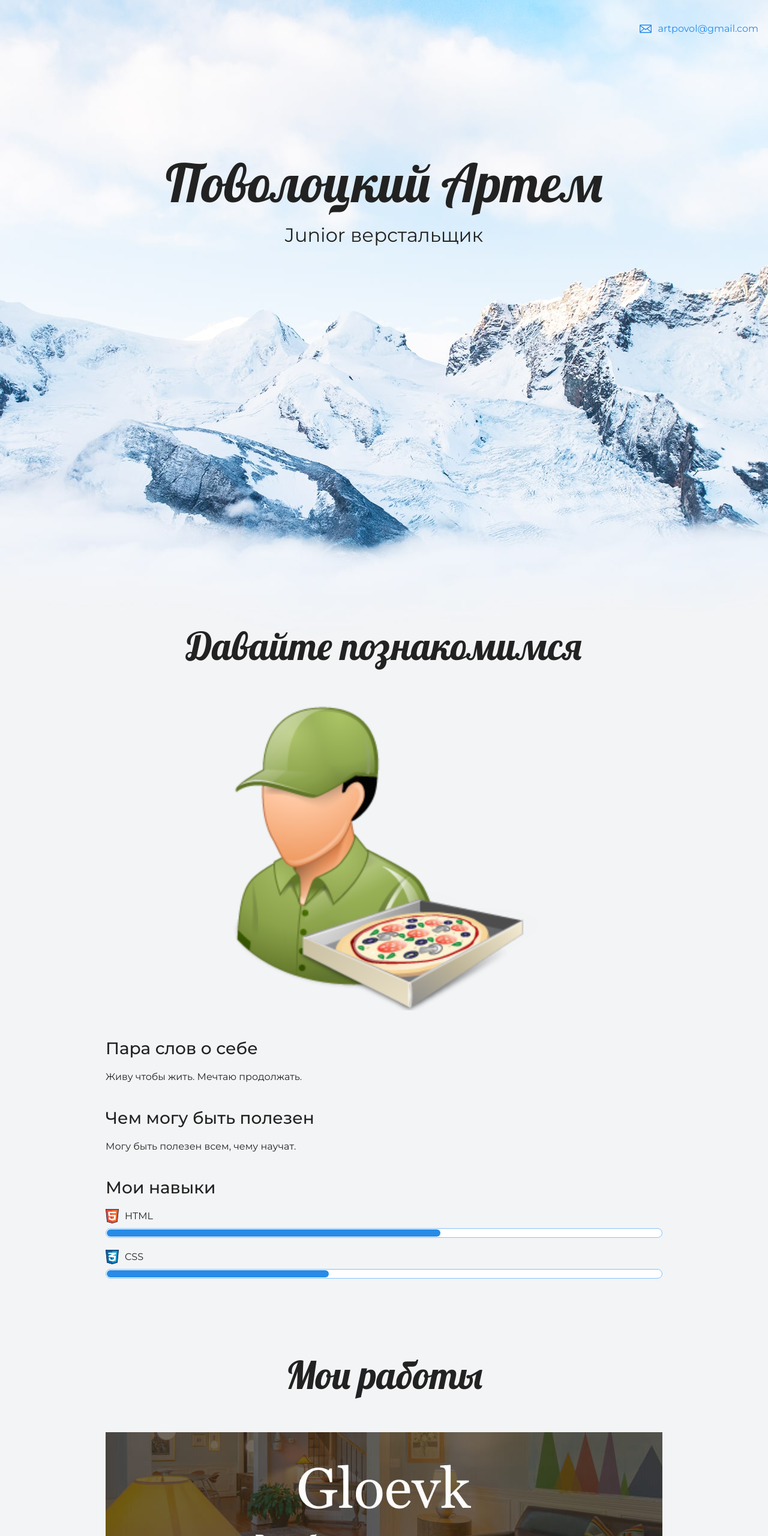
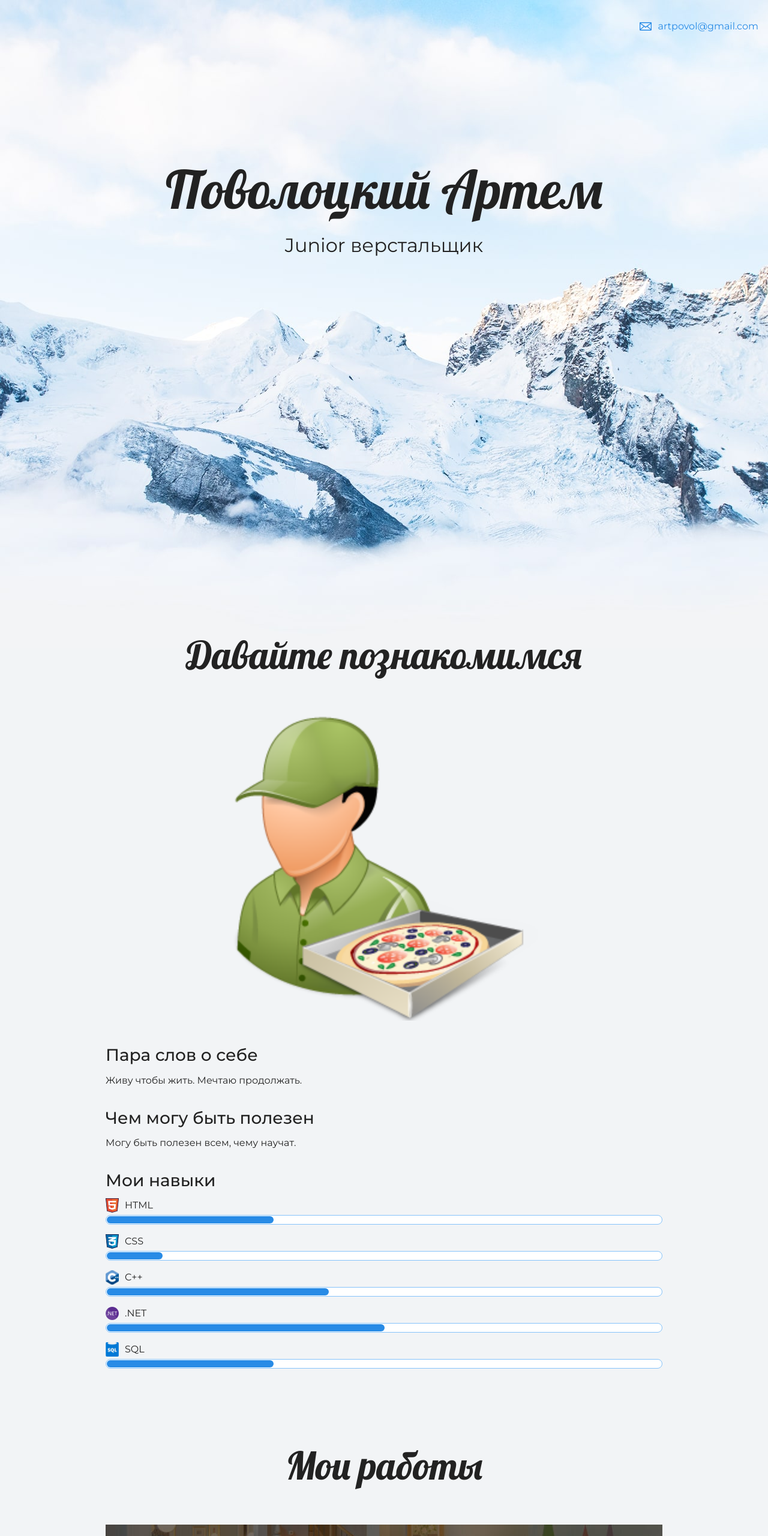
Before and after one commit to artpovol/ti-2, a plain HTML site: page index.html in a window 1280 px wide. Shown: the top 2560 px of the page at 60% size. Drawn offline with Linux system fonts and the light colour scheme.

Commit message:
add new skill bars. add adaptation

```diff
--- a/index.html
+++ b/index.html
@@ -2,6 +2,7 @@
 <html lang="ru">
   <head>
     <meta charset="UTF-8">
+    <meta name="viewport" content="width=device-width, initial-scale=1.0">
     <link rel="stylesheet" href="style.css">
     <link href="https://fonts.googleapis.com/css?family=Montserrat:400,500,700|Old+Standard+TT&display=swap&subset=cyrillic" rel="stylesheet">
     <link rel="preconnect" href="https://fonts.googleapis.com">
@@ -28,7 +29,7 @@
       <div class="container">
         <h2 class="subheading">Давайте познакомимся</h2>
         <figure class="user-image">
-          <img src="files/user.png" width="512" height="512" alt="Фотография Поволоцкого Артема" title="artpovol with pizza (very tasty)">
+          <img src="files/user.png"  width="512" height="512" alt="Фотография Поволоцкого Артема" title="artpovol with pizza (very tasty)">
         </figure>
         <h3>Пара слов о себе</h3>
         <p>Живу чтобы жить. Мечтаю продолжать.</p>
@@ -38,9 +39,15 @@
           <h3>Мои навыки</h3>
           <dl class="skills-list">
             <dt class="skill-html">HTML</dt>
-            <dd class="level"><div style="width: 60%;">60%</div></dd>
+            <dd class="level"><div style="width: 30%;">30%</div></dd>
             <dt class="skill-css">CSS</dt>
+            <dd class="level"><div style="width: 10%;">10%</div></dd>
+            <dt class="skill-cpp">C++</dt>
             <dd class="level"><div style="width: 40%;">40%</div></dd>
+            <dt class="skill-net">.NET</dt>
+            <dd class="level"><div style="width: 50%;">50%</div></dd>
+            <dt class="skill-sql">SQL</dt>
+            <dd class="level"><div style="width: 30%;">30%</div></dd>
           </dl>
         </div>
       </div>
--- a/style.css
+++ b/style.css
@@ -1,14 +1,19 @@
 body {
     margin: 0;
-    min-width: 960px;
+    min-width: 320px;
     font-family: "Montserrat", "Helvetica", "Arial", sans-serif;
     font-size: 16px;
-    line-height: 32px;
+    line-height: 1.5;
     color: #222222;
     background-color: #f2f4f6;
     background-image: url("img/hero-bg.jpg");
     background-repeat: no-repeat;
     background-position: top center;
+  }
+
+  img {
+    max-width: 100%;
+    height: auto;
   }
 
   .container {
@@ -29,11 +34,17 @@ body {
   }
 
   .page-header a {
+    display: inline-block;
     margin-left: 56px;
+    margin-bottom: 10px;
     color: #288be6;
     text-decoration: none;
     background-repeat: no-repeat;
     background-position: left;
+  }
+
+  .page-header a + a {
+    margin-left: 0;
   }
 
   .header-email {
@@ -59,14 +70,14 @@ body {
     margin: 0 0 16px;
     font-family: 'Lobster', cursive;
     font-size: 88px;
-    line-height: 96px;
+    line-height: 1.3;
     font-weight: 400;
   }
 
   .hero-image p {
     margin: 0;
     font-size: 32px;
-    line-height: 48px;
+    line-height: 1.3;
   }
 
   .intro {
@@ -77,10 +88,11 @@ body {
     margin: 0 0 56px;
     font-family: 'Lobster', cursive;
     font-size: 64px;
-    line-height: 80px;
+    line-height: 1.3;
     font-weight: 400;
     text-align: center;
   }
+
 
   .user-image {
     margin: 0 0 32px;
@@ -91,7 +103,7 @@ body {
   .portfolio h3 {
     margin: 0 0 12px;
     font-size: 28px;
-    line-height: 40px;
+    line-height: 1.3;
     font-weight: 500;
   }
 
@@ -116,6 +128,18 @@ body {
 
   .skill-css {
     background-image: url("img/icon-css.svg");
+  }
+
+  .skill-cpp {
+    background-image: url("img/icon-cpp.png");
+  }
+
+  .skill-net {
+    background-image: url("img/icon-net.png");
+  }
+
+  .skill-sql {
+    background-image: url("img/icon-sql.png");
   }
 
   .level {
@@ -150,7 +174,7 @@ body {
   }
 
   .project-image {
-    margin: 0 0 24px;
+    margin: 20px 0 24px;
     text-align: center;
   }
 
@@ -176,11 +200,17 @@ body {
   }
 
   .page-footer a {
+    display: inline-block;
     margin-left: 56px;
+    margin-bottom: 10px;
     color: inherit;
     text-decoration: none;
     background-repeat: no-repeat;
     background-position: left;
+  }
+
+  .page-footer a + a {
+    margin-left: 0;
   }
 
   .footer-email {
@@ -192,3 +222,15 @@ body {
     padding-left: 25px;
     background-image: url("img/icon-phone-footer.svg");
   }
+
+  @media screen and (max-width: 768px) {
+    .heading, .subheading {
+      font-size: 60px;
+    }
+  }
+
+  @media screen and (max-width: 400px) {
+    .heading, .subheading {
+      font-size: 40px;
+    }
+  }
```
Also changed, not shown: img/icon-cpp.png (added), img/icon-net.png (added), img/icon-sql.png (added).
